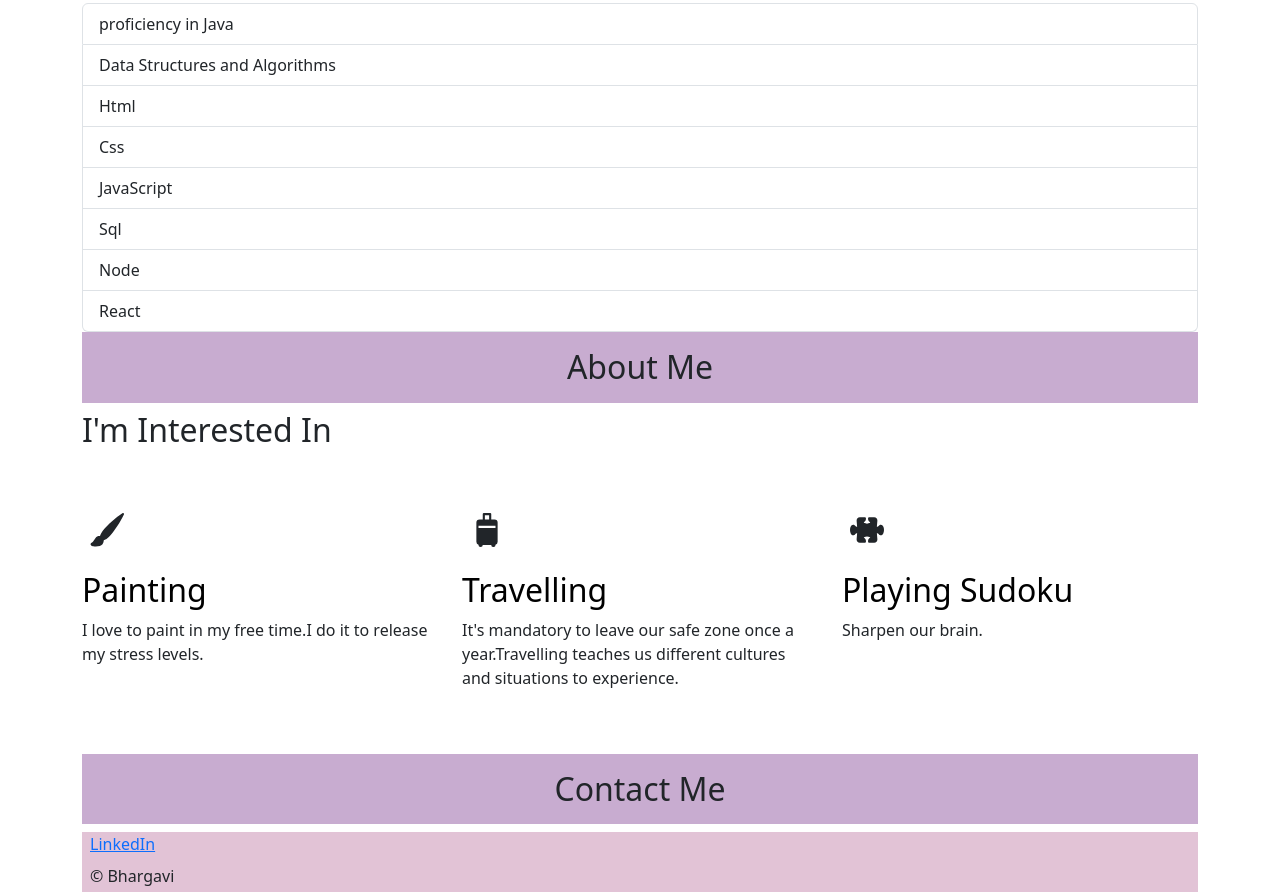
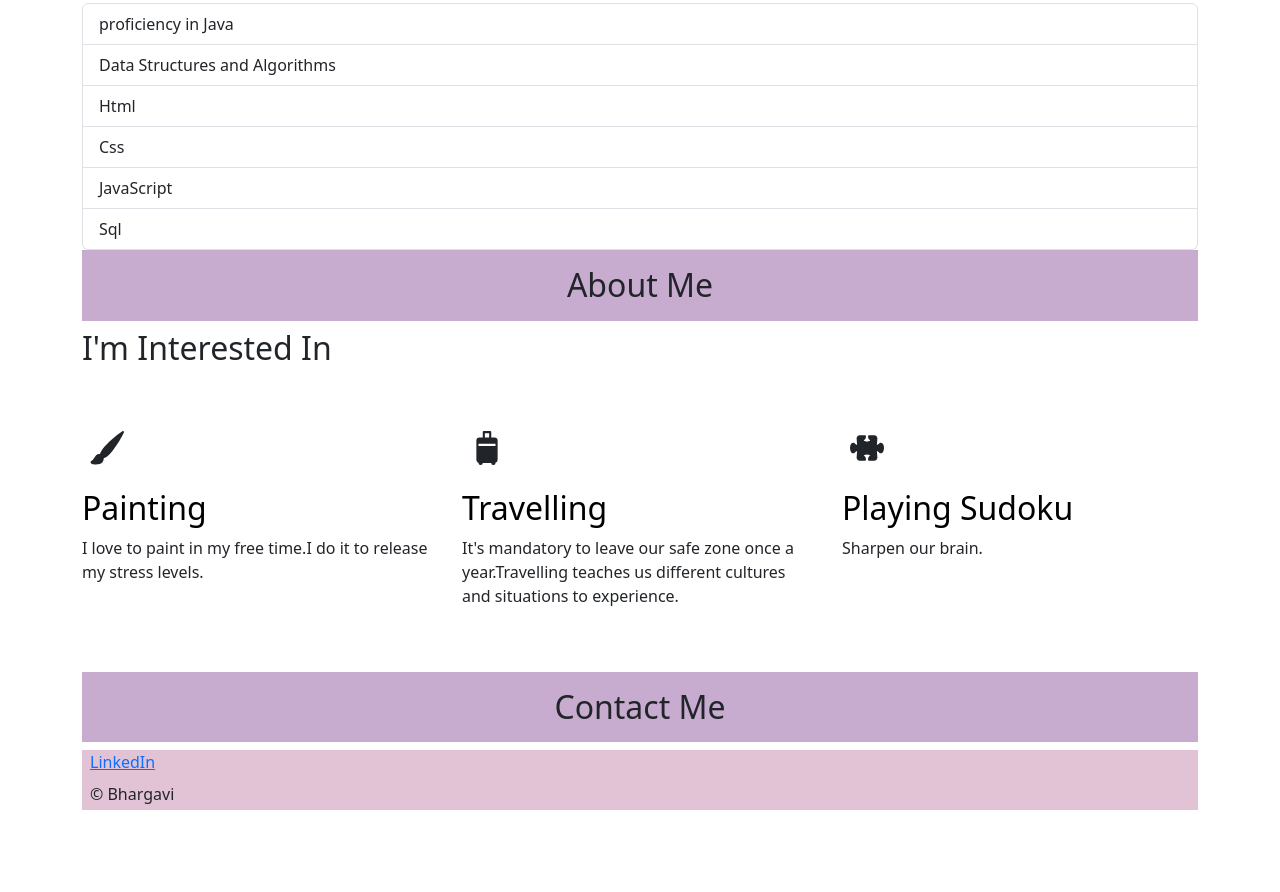
Before and after one commit to Bhargavi-PB/CapstonePro-2, a plain HTML site: page index.html in a window 1280 px wide. Shown: the part 1953-2845 px from the top of the page. After the commit the page ends 2763 px from the top, so only its background shows below. Drawn offline with nearby package versions, Linux system fonts and the light colour scheme.

Commit message:
Update index.html

```diff
--- a/index.html
+++ b/index.html
@@ -96,8 +96,6 @@
           <li class="list-group-item ">Css</li>
           <li class="list-group-item ">JavaScript</li>
           <li class="list-group-item ">Sql</li>
-          <li class="list-group-item ">Node</li>
-          <li class="list-group-item ">React</li>
         </ul>
       </div>
       <!--About Me-->
```
